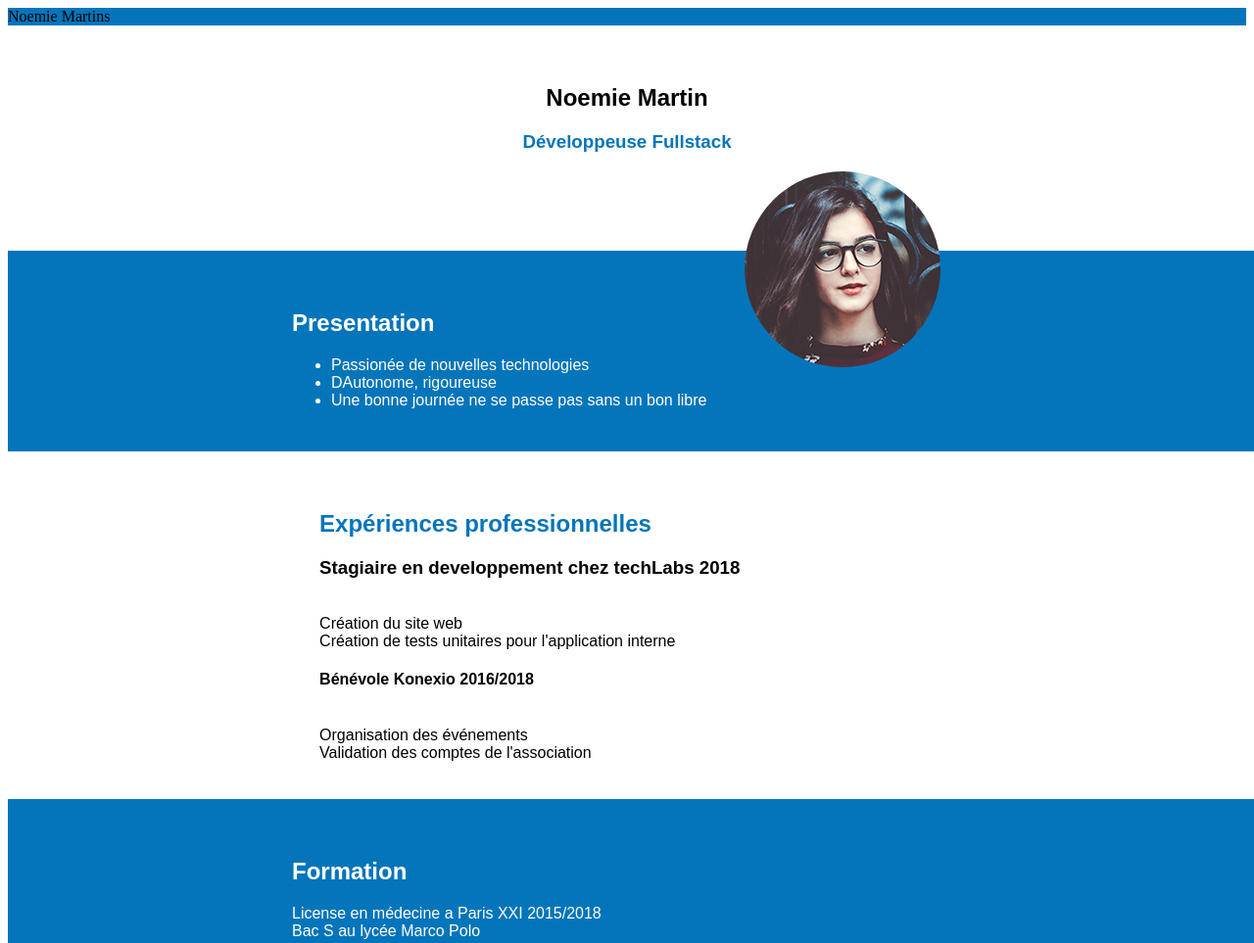
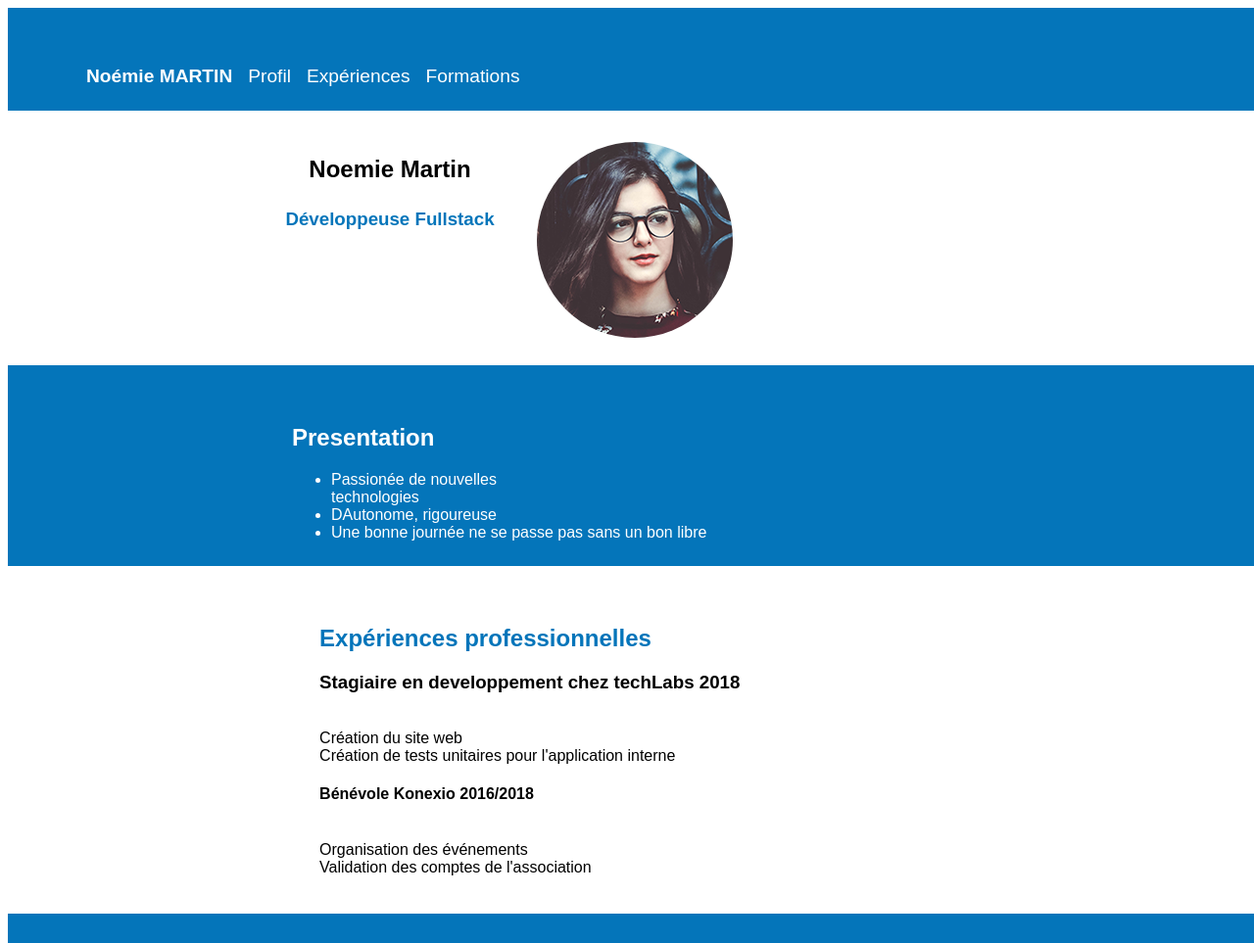
Before and after one commit to SyrineL/my-cv, a plain HTML site: page index.html in a window 1280 px wide. Shown: the top 963 px of the page at 98% size. Drawn offline with Linux system fonts and the light colour scheme.

Commit message:
CV1MODIF3

```diff
--- a/index.html
+++ b/index.html
@@ -5,7 +5,7 @@
     <title>Noemie Martin</title>
 
 <div id="content1">
-    <div class="box" style="background-color:#0475ba;">Noemie Martins</div>
+
 
     <meta name="description" content="16 semaines pour devenir développeur full-stack JavaScript web  web mobile.">
     <link rel="stylesheet" href="style.css">
@@ -15,8 +15,13 @@
       <header>
 
           <div id="Noemie">
-            <center>
 
+            <div class="box" style="background-color:#0475ba;">
+                <p> <strong>Noémie MARTIN</strong>
+                    &nbsp; Profil  &nbsp; Expériences &nbsp; Formations
+               </p>
+
+            </div>
 
             <div class="box1" style="background-color:white;">
                 <h2>Noemie Martin</h2>
@@ -67,7 +72,7 @@
             </div>
             <div class="box6" style="background-color:#0475ba;">
                 <p>
-                    <ul>
+                    <ul class="inline">
                         <li>Mon blog tech</li>
                         <li>Mon blo voyage</li>
                         <li>Linkedin</li>
@@ -77,7 +82,7 @@
                 </p>
 
             </div>
-            </center>
+
         </div>
 
     </header>
--- a/style.css
+++ b/style.css
@@ -8,17 +8,39 @@
     flex-direction: column;
   }
 
+  .box {
+    width: 1250px;
+    height: 25px;
+    color: white;
+    font-family: sans-serif;
+    padding: 40px;
+    font-size: larger;
+}
+
+.box p  {
+    margin-left: 40px;
+    display: block;
+    text-align: left;
+}
+
+
+
+
 .imgg {
 border-radius: 100px;
-float:right;
-margin: 0px 30px 15px 0;
+float: center;
+margin: 0px 0px 15px 0;
+position: relative;
+top: 0%;
+float: right;
+transform: translateY(-65%);
 }
 
 
 
   .box1 {
     width: 700px;
-    height: 150px;
+    height: 180px;
     color: black;
     font-family: sans-serif;
     padding: 40px;
@@ -26,11 +48,13 @@ margin: 0px 30px 15px 0;
 .box1 h2 {
 
     margin-left: 0px;
+    line-height: 0px;
    }
 
  .box1 h3 {
      color: #0475ba;
      margin-left: 0%;
+     margin: 40px;
     }
 
 
@@ -97,12 +121,24 @@ margin: 0px 30px 15px 0;
 
   .box6 {
     width: 1250px;
-    height: 125px;
+    height: 50px;
     text-align: left;
     color: white;
     font-family: sans-serif;
     padding: 40px;
+
   }
+
+
+  .box6 li  {
+    margin-left: 15px;
+    display: inline;
+}
+
+
+
+
+
 
   header {
       text-align: center;
```
